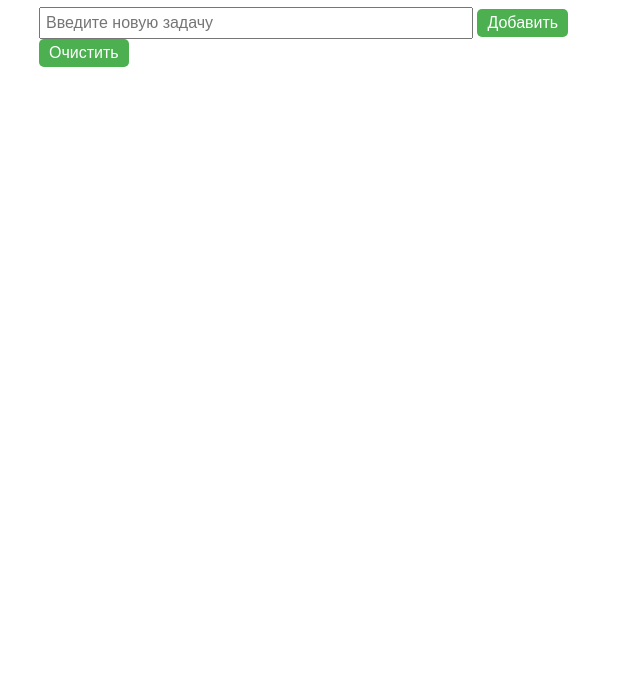
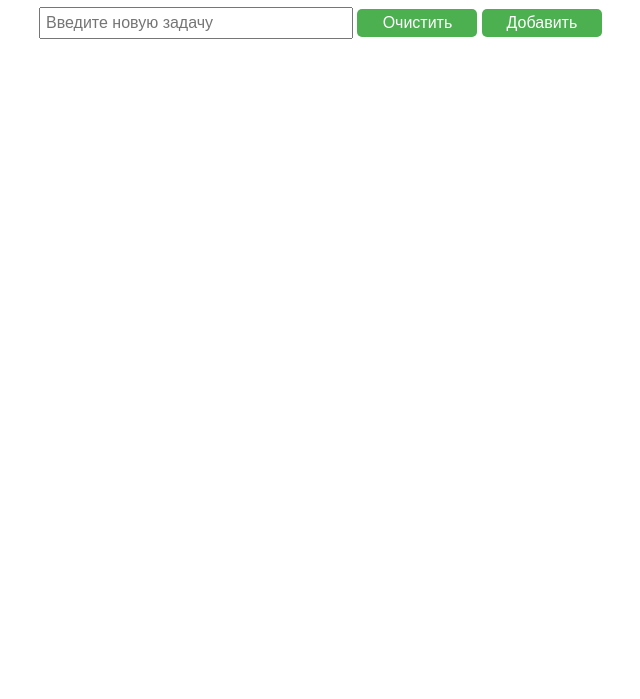
Before and after one commit to ponomarovs87/Todo_Ponomarov_Yermolenko, a plain HTML site: page index.html in a window 1280 px wide. Shown: the part 101-800 px from the top of the page, without its empty margins (301-941 px from the left). Drawn offline with Linux system fonts and the light colour scheme.

Commit message:
UI started

```diff
--- a/Style/styles.css
+++ b/Style/styles.css
@@ -30,19 +30,25 @@ h1 {
 }
 
 .add-task input[type="text"] {
-	width: 70%;
+	width: 50%;
 	padding: 5px;
 	font-size: 16px;
 }
 
 .add-task button {
+	width: 20%;
+	height:100%;
+	align-items: center;
 	padding: 5px 10px;
-	font-size: 16px;
+	font-size: 1rem;
 	background-color: #4caf50;
 	color: white;
 	border: none;
 	border-radius: 5px;
 	cursor: pointer;
+	display: inline-flex;
+    align-items: center;
+    justify-content: center;
 }
 
 .add-task button:hover {
--- a/index.html
+++ b/index.html
@@ -9,19 +9,20 @@
 		<div class="todo-app" id="todoApp">
 			<h1>Todo List</h1>
 
-			<ul class="task-list" id="taskList">
-				<!-- Здесь будут отображаться задачи -->
+			<ul class="task-list" id="newTaskList">
+				<!-- Здесь будут отображаться невыполненые задачи -->
 			</ul>
-
-			<div class="add-task" id="addTask">
+			<form class="add-task" id="addTask">
 				<input type="text" id="new-task-input" placeholder="Введите новую задачу" />
-				<button id="add-task-button">Добавить</button>
-				<button id="clear-input-button">Очистить</button>
+				<button type="button" id="clear-input-button">Очистить</button>
+				<button type="button" id="add-task-button">Добавить</button>
 				<span id="error-message"></span>
-			</div>
+			</form>
+			<ul class="task-list" id="finishedTaskList">
+				<!-- Здесь будут отображаться выполненые задачи -->
+			</ul>
 		</div>
 
-		<!-- <script type="module" src="./script/main.js"></script> -->
-		<script src="./script/logic/LocalStorage/editTask.js" type="module"></script>
+		<script type="module" src="./script/main.js"></script>
 	</body>
 </html>
--- a/script/main.js
+++ b/script/main.js
@@ -1,10 +1,6 @@
-// import
+const newTaskList = document.getElementById("newTaskList");
+const finishedTaskList = document.getElementById("finishedTaskList");
+const formNewTask = document.getElementById("addTask");
 
-// Импортируем функции из файла 3.js
-import { addTask, displayErrorMessage, resetErrorStyles } from './3.js';
-// Импортируем функции из файла 4.js
-import './4.js';
-
-// Используем функции resetErrorStyles и addTask в вашем коде
-resetErrorStyles();
-addTask();
+console.log(newTaskList);
+console.log(formNewTask);
```
